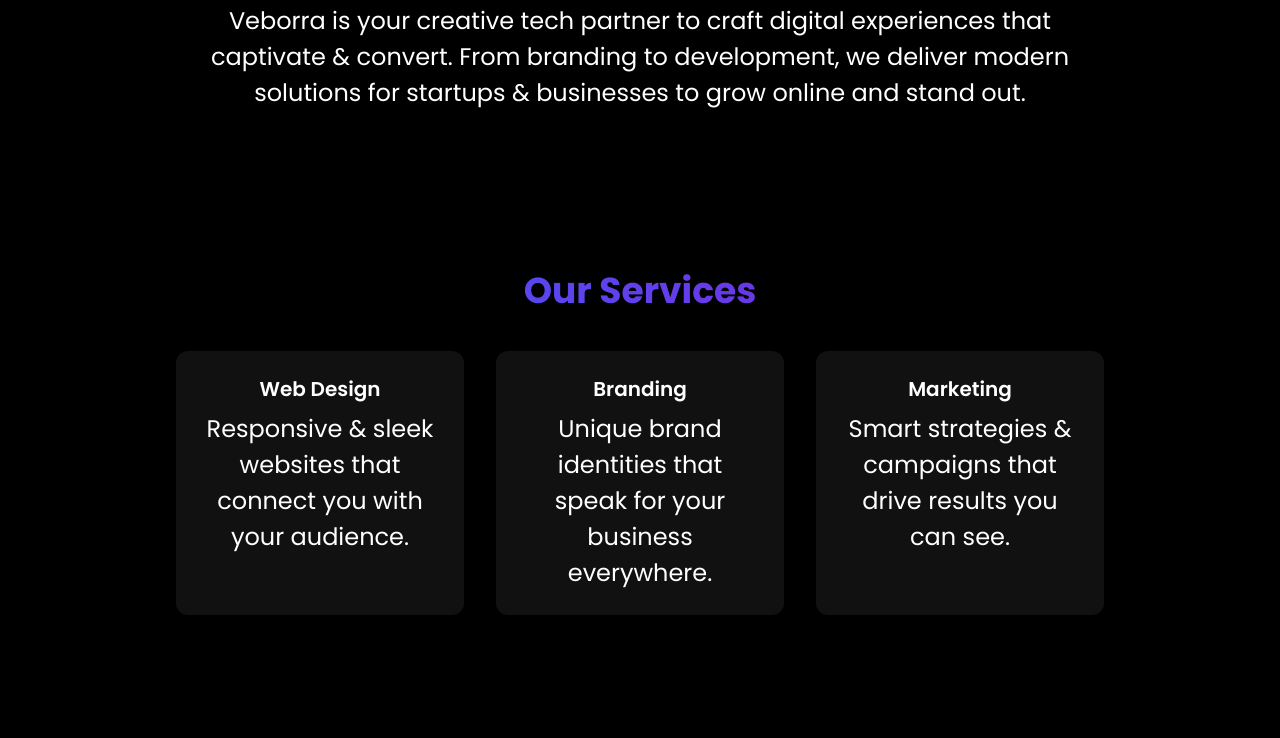
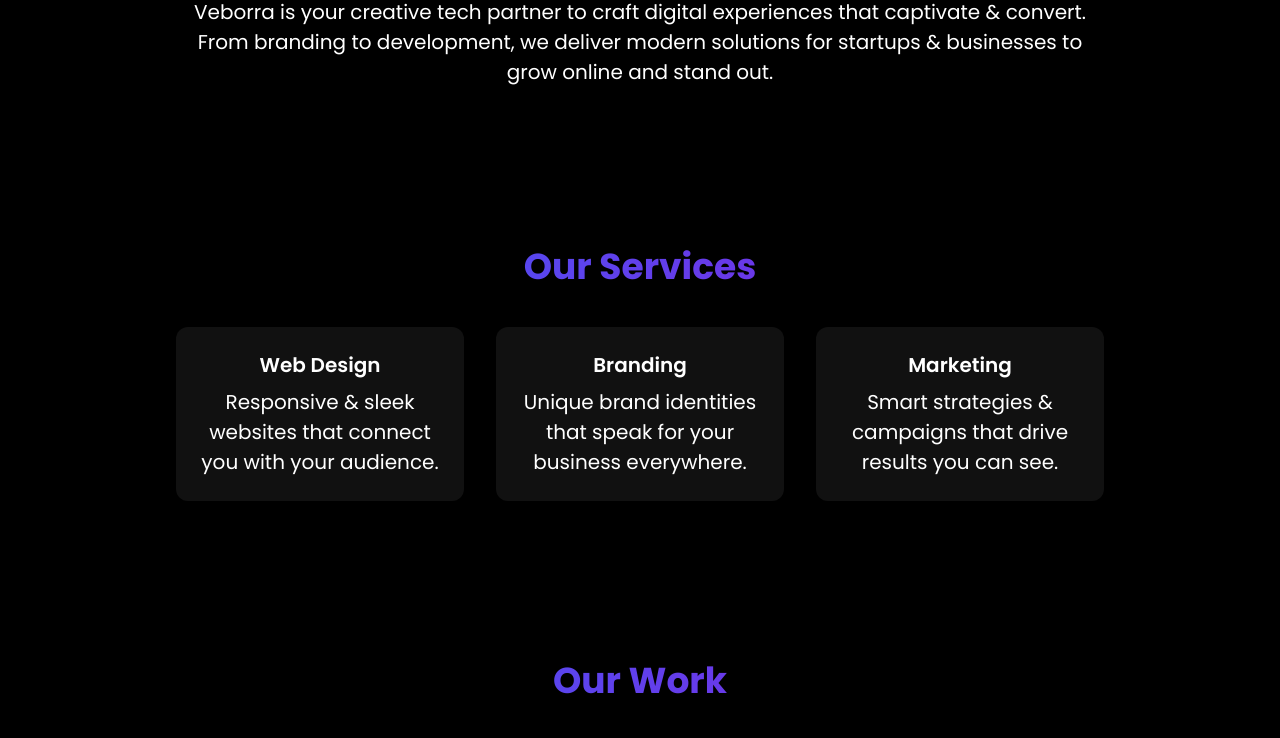
Before and after one commit to Ranjeet2004/veborraaaa, a plain HTML site: page index.html in a window 1280 px wide. Shown: the part 701-1439 px from the top of the page. Drawn offline with nearby package versions, Linux system fonts and the light colour scheme.

Commit message:
tushar-3

```diff
--- a/index.html
+++ b/index.html
@@ -7,7 +7,7 @@
     <script src="https://cdn.jsdelivr.net/npm/@tailwindcss/browser@4"></script>
   </head>
 
-<body class="bg-black text-white text-[24px] font-[Poppins,sans-serif]">
+<body class="bg-black text-white xl:text-[20px] lg:text-[16px] font-[Poppins,sans-serif]">
 
   <!-- Navbar -->
   <nav class="bg-[#0a0a0a] sticky top-0 z-50 py-0 ">
```
